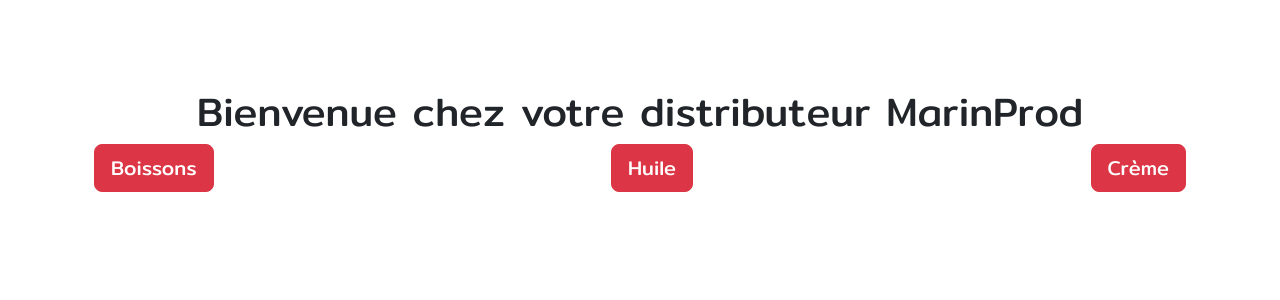
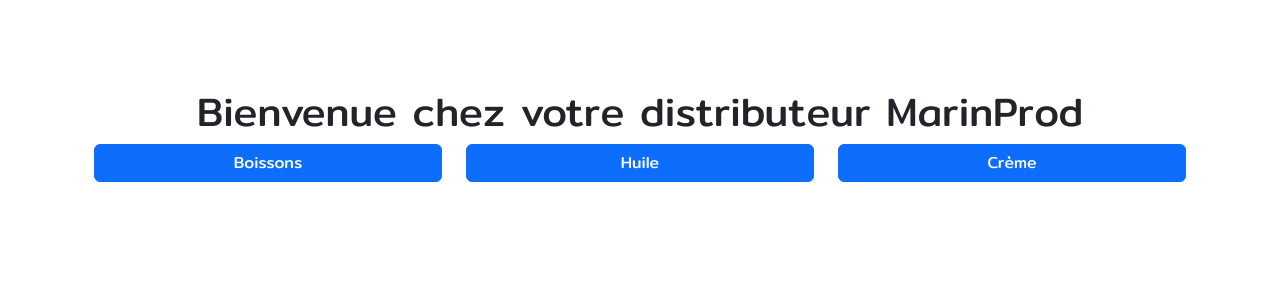
Before and after one commit to inri19/Ecommerce, a Django app: page / in a window 1280 px wide. Shown: the part 56-356 px from the top of the page. Run offline with Django 5.2, Linux system fonts and the light colour scheme; data comes from the database, SQL or seed files in the repository.

Commit message:
template update

```diff
--- a/boutique/templates/boutique/index.html
+++ b/boutique/templates/boutique/index.html
@@ -23,13 +23,16 @@
 
   		<h1 class="text-center">Bienvenue chez votre distributeur MarinProd</h1>
 
-  		<div class="container d-flex justify-content-between align-items-center">
+  		<div class="container">
+		    <div class="row">
+		    	{% for categorie in categories %}
+		        <div class="col-4">
+		            <button class="btn btn-primary w-100" type="button"><a href="{% url 'produits_par_categorie' categorie.nom %}" style="text-decoration: none; color: inherit;">{{ categorie.nom }}</a></button>
+		        </div>
+		        {% endfor %}
 
-  			{% for categorie in categories %}
-  				<button type="button" class="btn btn-danger btn-lg"><a href="{% url 'produits_par_categorie' categorie.nom %}" style="text-decoration: none; color: inherit;">{{ categorie.nom }}</a></button>
-  			{% endfor %}
-
-  		</div>
+		    </div>
+		</div>
 
   		<!--
   		<div class="row row-cols-1 row-cols-md-3 g-4 py-5 justify-content-center">
```
